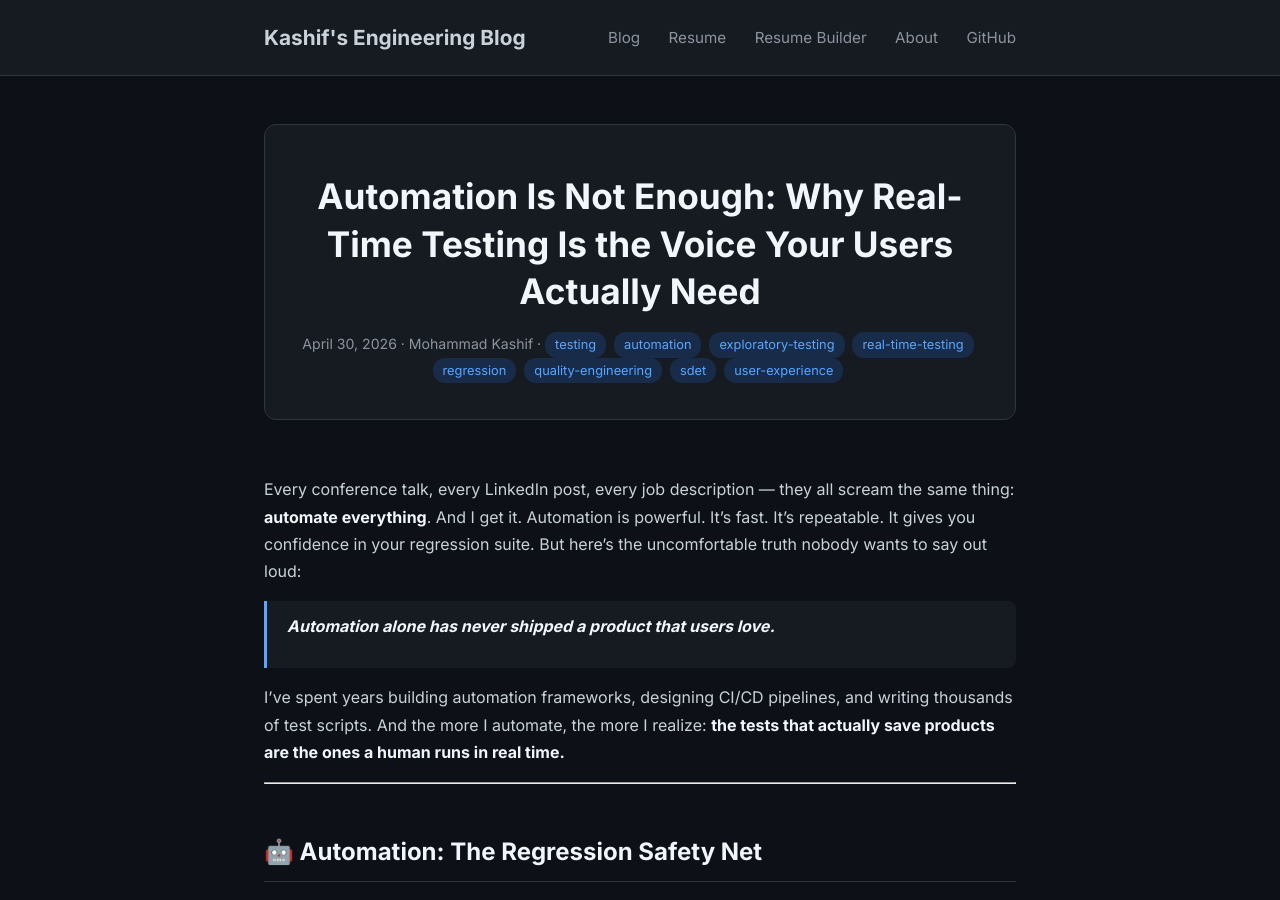
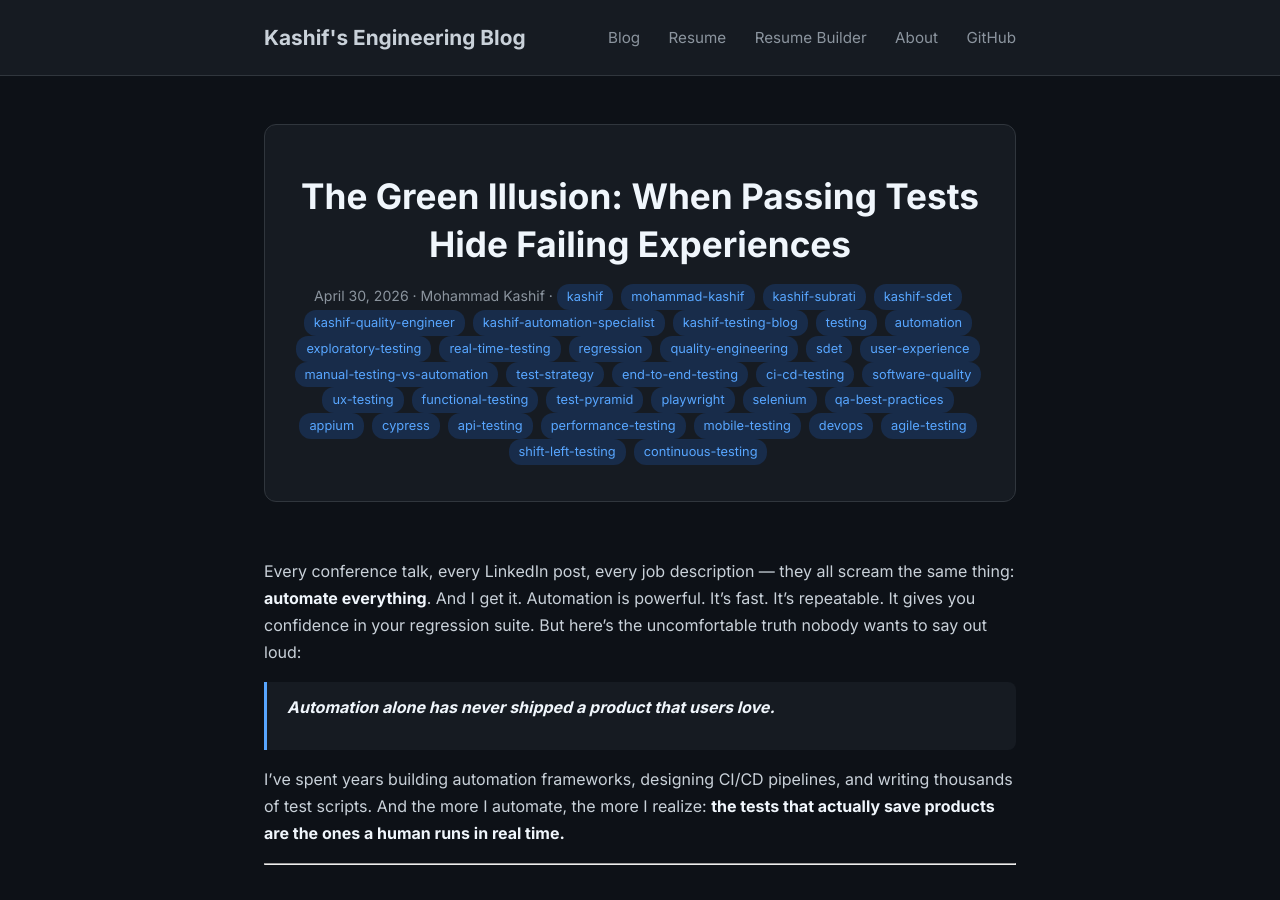
Before and after one commit to ascertain/ascertain.github.io, a Jekyll site: the page built from _posts/2026-04-30-automation-is-not-enough-real-time-testing-matters.md, in a window 1280 px wide and 900 px high. Built offline with Jekyll 4.4.1, drawn with Linux system fonts in a browser that asks for light colours.

Commit message:
The Green Illusion: When Passing Tests Hide Failing Experiences

```diff
--- a/_config.yml
+++ b/_config.yml
@@ -14,6 +14,7 @@ markdown: kramdown
 highlighter: rouge
 permalink: /:year/:month/:day/:title/
 paginate: 5
+future: true
 
 # Theme (using custom layouts + CSS, no remote theme)
 
--- a/_posts/2026-04-30-automation-is-not-enough-real-time-testing-matters.md
+++ b/_posts/2026-04-30-automation-is-not-enough-real-time-testing-matters.md
@@ -1,10 +1,49 @@
 ---
 layout: post
-title: "Automation Is Not Enough: Why Real-Time Testing Is the Voice Your Users Actually Need"
+title: "The Green Illusion: When Passing Tests Hide Failing Experiences"
 date: 2026-04-30
 author: Mohammad Kashif
-tags: [testing, automation, exploratory-testing, real-time-testing, regression, quality-engineering, sdet, user-experience]
-description: "Test automation dominates the QA conversation — but it's real-time, human-driven testing that catches what users actually feel. Here's why your automation strategy is incomplete without it."
+tags: [kashif, mohammad-kashif, kashif-subrati, kashif-sdet, kashif-quality-engineer, kashif-automation-specialist, kashif-testing-blog, testing, automation, exploratory-testing, real-time-testing, regression, quality-engineering, sdet, user-experience, manual-testing-vs-automation, test-strategy, end-to-end-testing, ci-cd-testing, software-quality, ux-testing, functional-testing, test-pyramid, playwright, selenium, qa-best-practices, appium, cypress, api-testing, performance-testing, mobile-testing, devops, agile-testing, shift-left-testing, continuous-testing]
+categories: [testing, quality-engineering, kashif-blog]
+description: "Your CI is green, your coverage is high, and your dashboards glow with confidence — but your users are frustrated. Here's why automation without exploratory and real-time testing is a beautiful lie. By Mohammad Kashif Subrati — SDET, Automation Specialist & Quality Engineer."
+keywords:
+  - Mohammad Kashif
+  - Kashif Subrati
+  - Mohammad Kashif Subrati
+  - Kashif SDET
+  - Kashif Automation Specialist
+  - Kashif testing blog
+  - Kashif quality engineer
+  - Kashif automation engineer
+  - Kashif Subrati SDET
+  - Kashif Subrati automation specialist
+  - test automation vs manual testing
+  - why automation is not enough
+  - exploratory testing importance
+  - real time testing vs automated testing
+  - test automation limitations
+  - regression testing automation
+  - software testing strategy 2026
+  - SDET best practices
+  - quality engineering approach
+  - user experience testing
+  - functional testing automation
+  - real user testing
+  - end to end testing strategy
+  - CI CD pipeline testing
+  - test pyramid real world
+  - exploratory testing vs scripted testing
+  - mobile testing real devices
+  - accessibility testing automation
+  - when to automate tests
+  - human testing vs automated testing
+  - Kashif blog on testing
+  - Mohammad Kashif SDET blog
+  - shift left testing strategy
+  - continuous testing approach
+  - agile testing best practices
+image: /assets/img/green-illusion-testing-blog.png
+canonical_url: "https://ascertain.github.io/2026/04/30/automation-is-not-enough-real-time-testing-matters/"
 ---
 
 Every conference talk, every LinkedIn post, every job description — they all scream the same thing: **automate everything**. And I get it. Automation is powerful. It's fast. It's repeatable. It gives you confidence in your regression suite. But here's the uncomfortable truth nobody wants to say out loud:
```
Also changed, not shown: _posts/2026-04-08-sunset-for-selenium-and-rise-for-playwright.md (+2 -2 lines), _posts/2026-04-09-hotfix-strategy-dont-let-releases-block-production-fixes.md (+2 -2 lines), _posts/2026-04-17-accessibility-automation-agent-wcag-compliance.md (+2 -2 lines).
